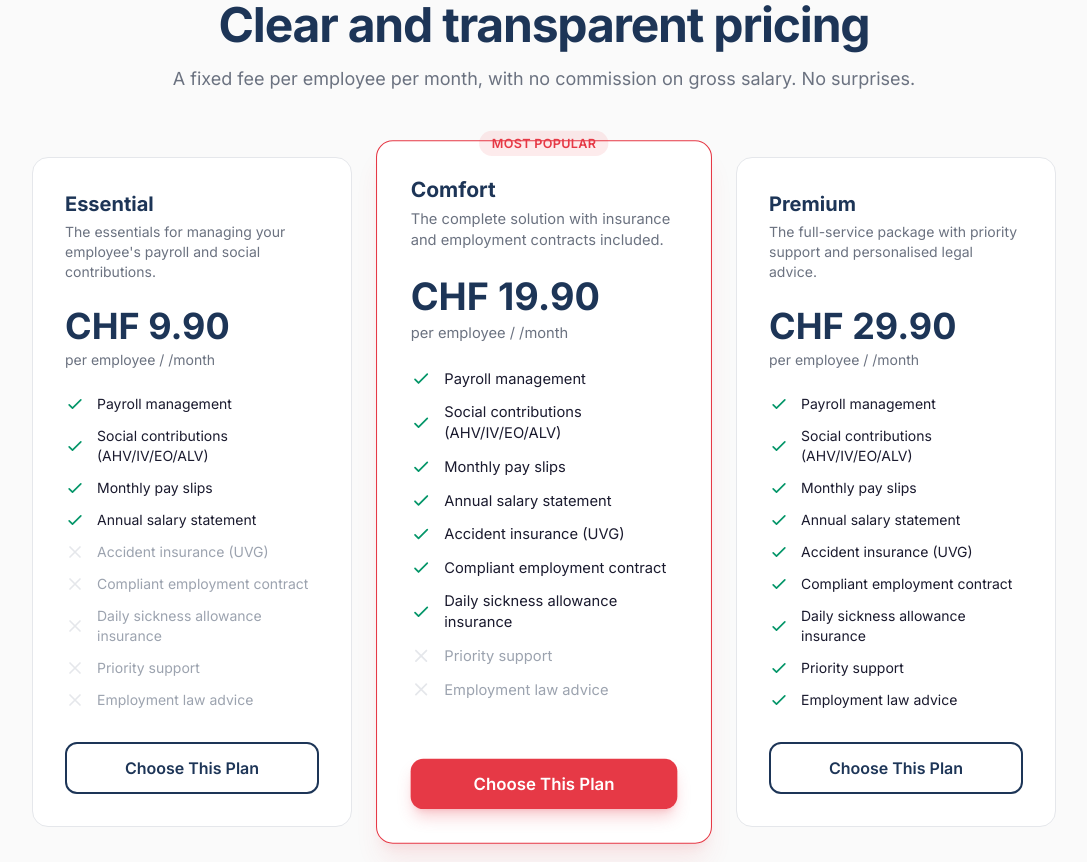
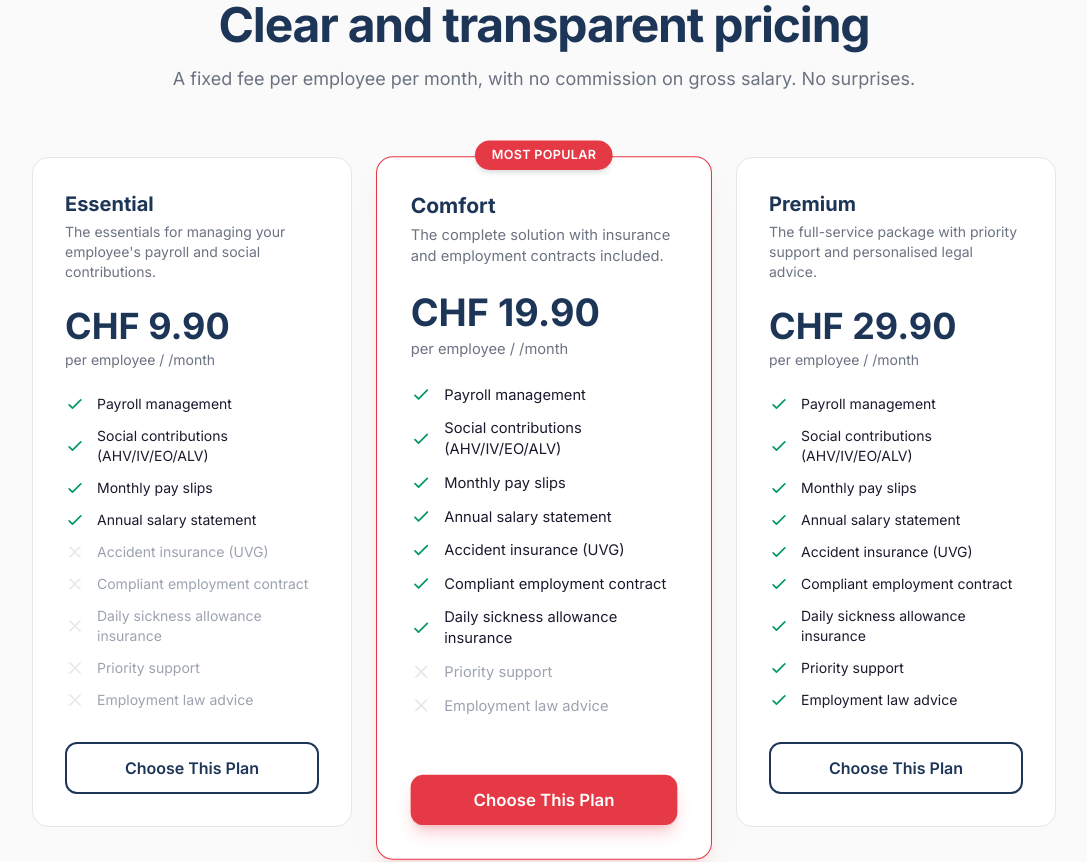
Before and after one commit to Samilice/happysalary, a Next.js app: page /en in a window 1280 px wide. Shown: the part 5600-6462 px from the top of the page, without its empty margins (96-1183 px from the left). Built offline with nearby package versions, Linux system fonts and the light colour scheme.

Commit message:
fix: pricing badge 'Most Popular' clipped by card border

```diff
--- a/src/components/ui/PricingCard.tsx
+++ b/src/components/ui/PricingCard.tsx
@@ -17,13 +17,15 @@ export function PricingCard({ plan }: Props) {
       className={cn(
         "relative rounded-2xl bg-surface border p-6 lg:p-8 flex flex-col h-full transition-all duration-300",
         plan.highlighted
-          ? "border-primary shadow-xl shadow-primary/10 lg:scale-105"
+          ? "border-primary shadow-xl shadow-primary/10 lg:scale-105 mt-4"
           : "border-border hover:border-primary/20 hover:shadow-lg"
       )}
     >
       {plan.highlighted && (
-        <div className="absolute -top-3 left-1/2 -translate-x-1/2">
-          <Badge variant="primary">{tc("mostPopular")}</Badge>
+        <div className="absolute -top-4 left-1/2 -translate-x-1/2 z-10">
+          <span className="inline-flex items-center rounded-full bg-primary px-4 py-1.5 text-xs font-semibold uppercase tracking-wide text-white shadow-md whitespace-nowrap">
+            {tc("mostPopular")}
+          </span>
         </div>
       )}
 
```
